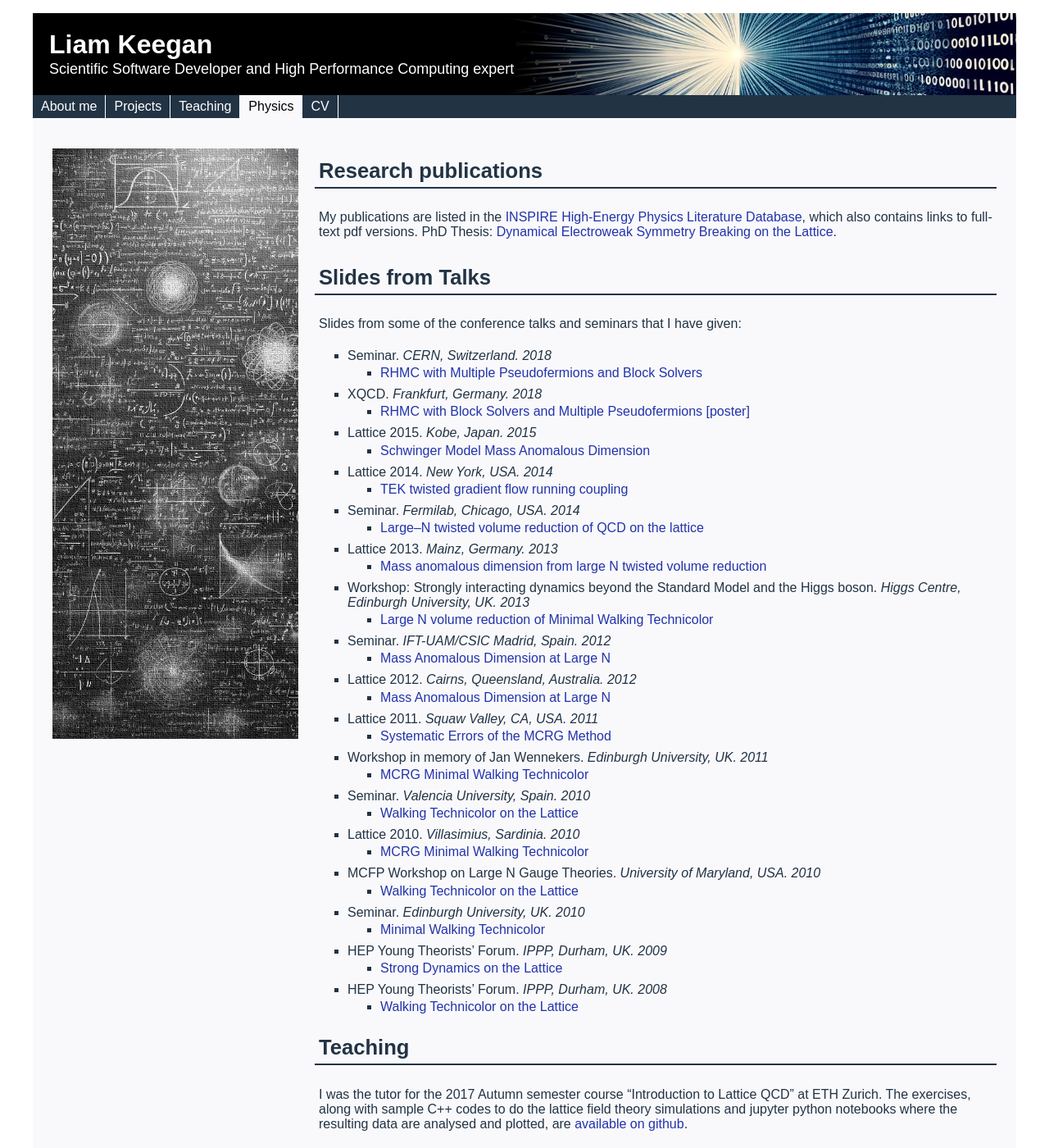
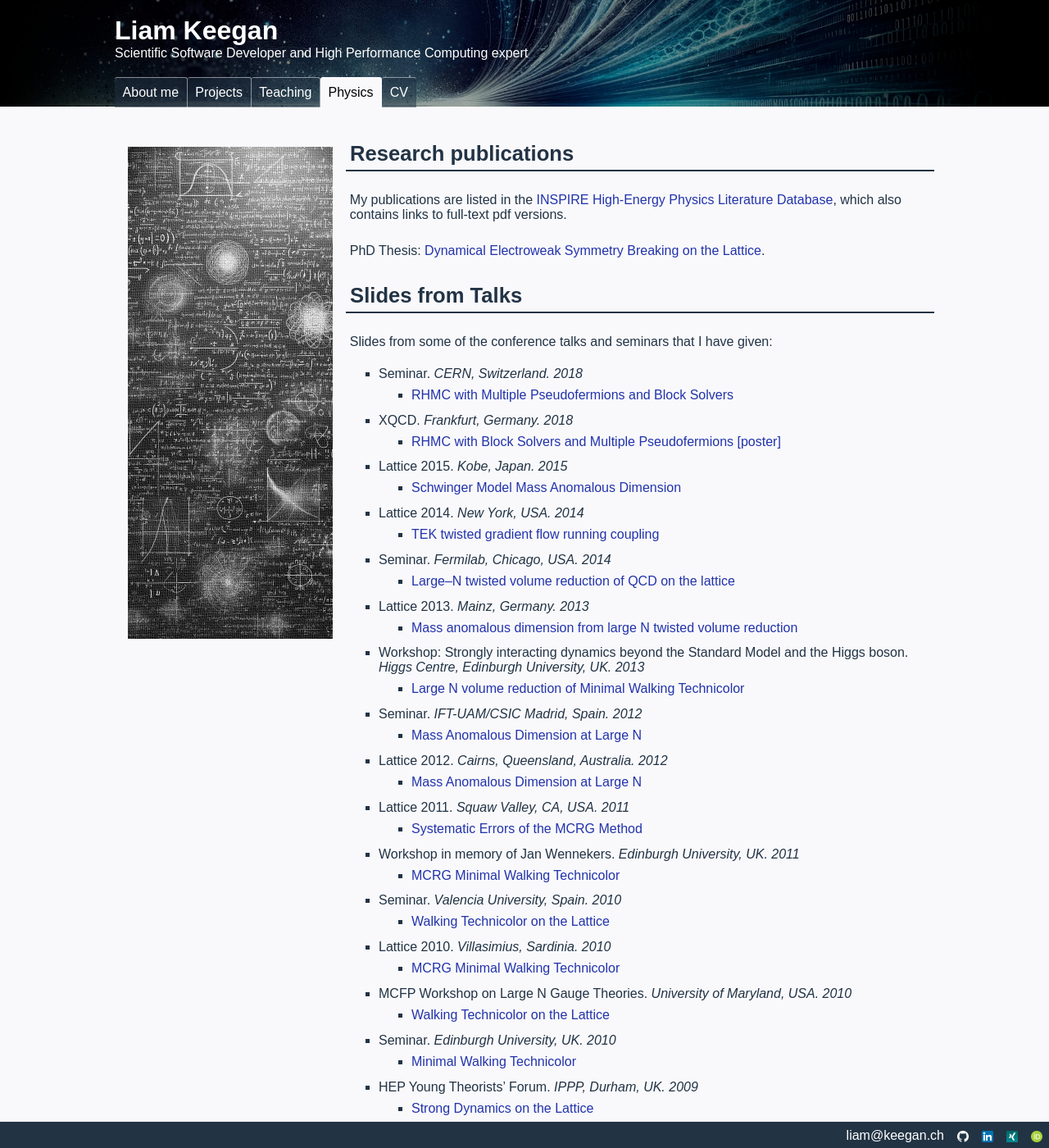
Before and after one commit to lkeegan/lkeegan.github.io, a Jekyll site: the page built from physics.md, in a window 1280 px wide and 1400 px high. Shown: the whole window at 82% size. Built offline with Jekyll 4.4.1, drawn with Linux system fonts in a browser that asks for light colours.

Commit message:
fullscreen layout, use ems instead of pixels, update some images

```diff
--- a/_layouts/default.html
+++ b/_layouts/default.html
@@ -33,12 +33,13 @@ navbar_pages:
   <body>
     <div id="container">
       <div id="header">
+        <div id="title">
           <h1>Liam Keegan</h1>
           <p>
             Scientific Software Developer and High Performance Computing expert
           </p>
         </div>
-      <div id="navigation">
+        <div id="navbar">
           <ul>
             {% for navbar_page in layout.navbar_pages %}
             <li>
@@ -52,6 +53,7 @@ navbar_pages:
             </li>
             {% endfor %}
           </ul>
+        </div>
       </div>
       <div id="content" style="background-image:url(imgs/{{ page.image }});">
         <div id="pic"></div>
--- a/css/layout.css
+++ b/css/layout.css
@@ -1,9 +1,13 @@
 html {
   overflow-y: scroll;
+  height: 100%;
+  margin: 0;
 }
 
 body {
+  height: 100%;
   margin: 0;
+  background: #f9f9fc;
 }
 
 a {
@@ -15,125 +19,117 @@ a:visited {
 }
 
 #container {
-  horizontal-align: middle;
   margin: 0 auto;
-  border-style: solid;
-  border-width: 0px;
-  border-color: #333;
-  max-width: 1200px;
+  min-height: 100%;
+  min-width: 100%;
   background: #f9f9fc;
   font-family: Arial, sans-serif;
   color: #234;
 }
 
 #header {
-  background: #000;
-  height: 60px;
-  background-image: url("../imgs/header.jpg");
-  background-repeat: no-repeat;
-  background-position: right 0px top 0px;
-  background-size: auto 100%;
-  color: #fff;
-  padding: 20px;
+  position: sticky;
+  top: 0;
+  z-index: 99;
+  background: #000 url("../imgs/header.jpg") no-repeat left 0 top 0;
+  background-size: 100% 100%;
 }
 
-#header h1 {
-  font-size: 32px;
-  line-height: 36px;
+#title {
+  margin: 0 auto;
+  min-width: 300px;
+  max-width: 1000px;
+  height: 3.5em;
+  color: #fff;
+  padding: 1.2em;
+}
+
+#title h1 {
+  font-size: 2em;
   margin: 0;
 }
 
-#header p {
-  font-size: 18px;
-  line-height: 24px;
+#title p {
+  font-size: 1em;
   margin: 0;
 }
 
-.tag {
-  font-size: 12px;
-  font-style: italic;
-  border: 1px solid #000088;
-  background-color: #eeeeff;
-  border-radius: 5px;
-  padding-left: 5px;
-  padding-right: 5px;
-  padding-top: 2px;
-  padding-bottom: 2px;
-  margin: 1px;
+#navbar {
+  margin: 0 auto;
+  min-width: 300px;
+  max-width: 1000px;
+  font-size: 1em;
+  line-height: 1.8em;
+  height: 2.2em;
+  width: 100%;
 }
 
-#navigation {
-  float: left;
-  height: 28px;
-  width: 100%;
-  background: #234;
-}
-
-#navigation ul {
+#navbar ul {
   margin: 0;
   padding: 0;
 }
 
-#navigation ul li {
+#navbar ul li {
   list-style-type: none;
   display: inline;
 }
 
-#navigation li a {
+#navbar li a {
   display: block;
   float: left;
-  padding: 5px 10px;
+  padding: 0.2em 0.6em;
+  border-radius: 3px 3px 0 0;
+  background: rgba(34, 51, 68, 0.5);
   color: #fff;
   text-decoration: none;
-  border-right: 1px solid #fff;
+  border-top: 1px solid rgba(249, 249, 252, 0.5);
+  border-right: 1px solid rgba(249, 249, 252, 0.5);
 }
 
-#navigation li a.active {
+#navbar li:last-child a {
+  border-right: none;
+}
+
+#navbar li a.active {
   color: #000;
   background-color: #f9f9fc;
 }
 
-#navigation li a:hover {
-  background-color: #89a;
+#navbar li a:hover {
+  background-color: rgba(249, 249, 252, 0.5);
 }
 
-#navigation li a.active:hover {
+#navbar li a.active:hover {
   background-color: #f9f9fc;
 }
 
 #content {
+  margin: 0 auto;
+  min-width: 300px;
+  max-width: 1000px;
   clear: left;
-  padding: 24px;
-  margin-bottom: 32px;
+  padding: 1em;
   overflow: auto;
   background-repeat: no-repeat;
-  background-size: 25% auto;
-  background-position: 24px 37px;
+  background-size: 250px auto;
+  background-position: 2em 3em;
 }
 
 @media screen and (min-width: 768px) {
   #pic {
-    width: 25%;
-    max-width: 300px;
+    width: 250px;
+    min-height: 100vh;
     float: left;
     padding: 1em;
-  }
-  #container {
-    margin: 16px auto;
   }
 }
 
 @media screen and (max-width: 768px) {
   #content {
     background-image: none !important;
-    padding: 12px;
   }
-  #header {
-    background-position: left;
-  }
-  #header p {
-    font-size: 12px;
-    line-height: 12px;
+  #title p {
+    font-size: 0.8em;
   }
 }
 
@@ -142,40 +138,52 @@ a:visited {
 }
 
 #content h2 {
-  font-size: 160%;
-  padding: 5px 5px 5px 5px;
+  font-size: 1.6em;
+  padding: 0.2em;
   border-bottom: solid 2px #234;
 }
 
 #content p {
-  padding: 5px;
+  padding: 0.3em;
 }
 
 #content ul {
   list-style-type: square;
+  font-size: 1em;
   color: #234;
 }
 
 #content ul li {
-  margin: 0.5em 0;
+  margin: 0.8em 0;
 }
 
 #content ul ul li {
-  margin: 0.2em 0;
+  margin: 0.5em 0;
 }
 
 #content a {
   text-decoration: none;
 }
 
+#content .tag {
+  font-size: 1em;
+  font-style: italic;
+  border: 1px solid #339;
+  border-radius: 2px;
+  background-color: #eeeeff;
+  padding: 0.1em 0.3em;
+  margin: 0 0.1em;
+}
+
 #footer {
+  position: sticky;
   bottom: 0;
+  z-index: 99;
   background: #234;
   text-align: right;
-  height: 26px;
+  height: 2em;
   width: 100%;
-  line-height: 14px;
-  font-size: 14px;
+  font-size: 1em;
   color: #fff;
 }
 
@@ -187,10 +195,9 @@ a:visited {
 #footer li a {
   display: block;
   float: right;
-  padding: 6px;
+  padding: 0.5em;
   color: #fff;
   text-decoration: none;
-  border-right: 1px solid #fff;
 }
 
 #footer li a:hover {
--- a/physics.md
+++ b/physics.md
@@ -8,7 +8,9 @@ layout: default
 
 My publications are listed in the
 [INSPIRE High-Energy Physics Literature Database](http://inspirehep.net/search?p=exactauthor%3AL.Keegan.1),
-which also contains links to full-text pdf versions. PhD Thesis: [Dynamical Electroweak Symmetry
+which also contains links to full-text pdf versions.
+
+PhD Thesis: [Dynamical Electroweak Symmetry
 Breaking on the Lattice](docs/thesis.pdf).
 
 ## Slides from Talks
```
Also changed, not shown: imgs/cv.jpg, imgs/header.jpg. Lines whose indentation alone changed are shown as unchanged.
